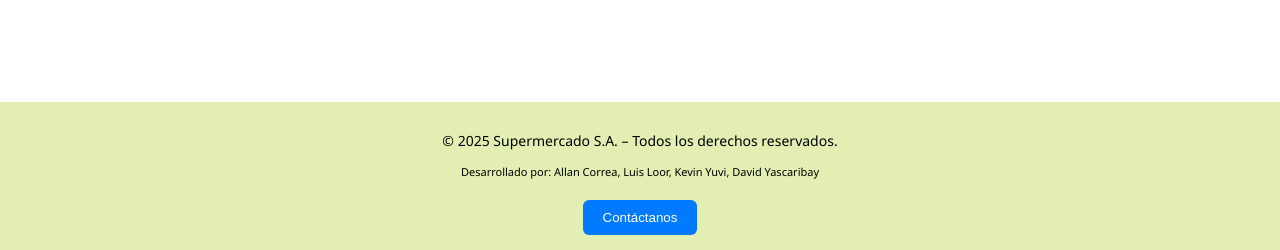
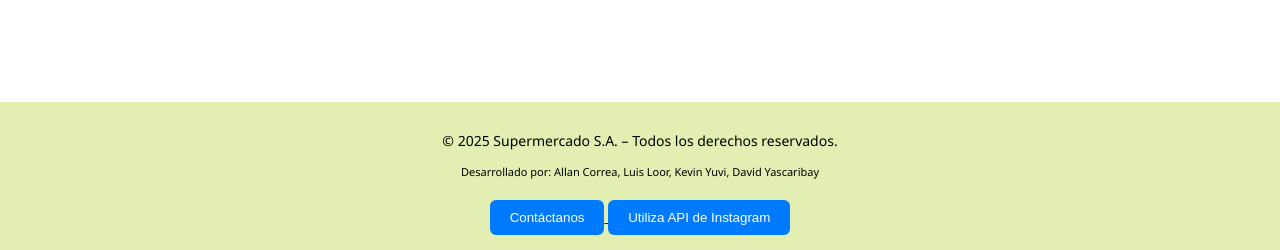
Before and after one commit to Vrouqen/AWS-Ejercicio2-Main, a Flask app: page / in a window 1280 px wide. Shown: the part 892-1142 px from the top of the page. Run offline with Flask 3, Linux system fonts and the light colour scheme.

Commit message:
Se implementa boton a api de ig

```diff
--- a/templates/index.html
+++ b/templates/index.html
@@ -53,7 +53,9 @@
         <a href="/correo">
         <button class="footer-button">Contáctanos</button>
         </a>
-
+        <a href="/instagram_followers">
+        <button class="footer-button">Utiliza API de Instagram</button>
+        </a>
     </footer>
 </body>
 
```
